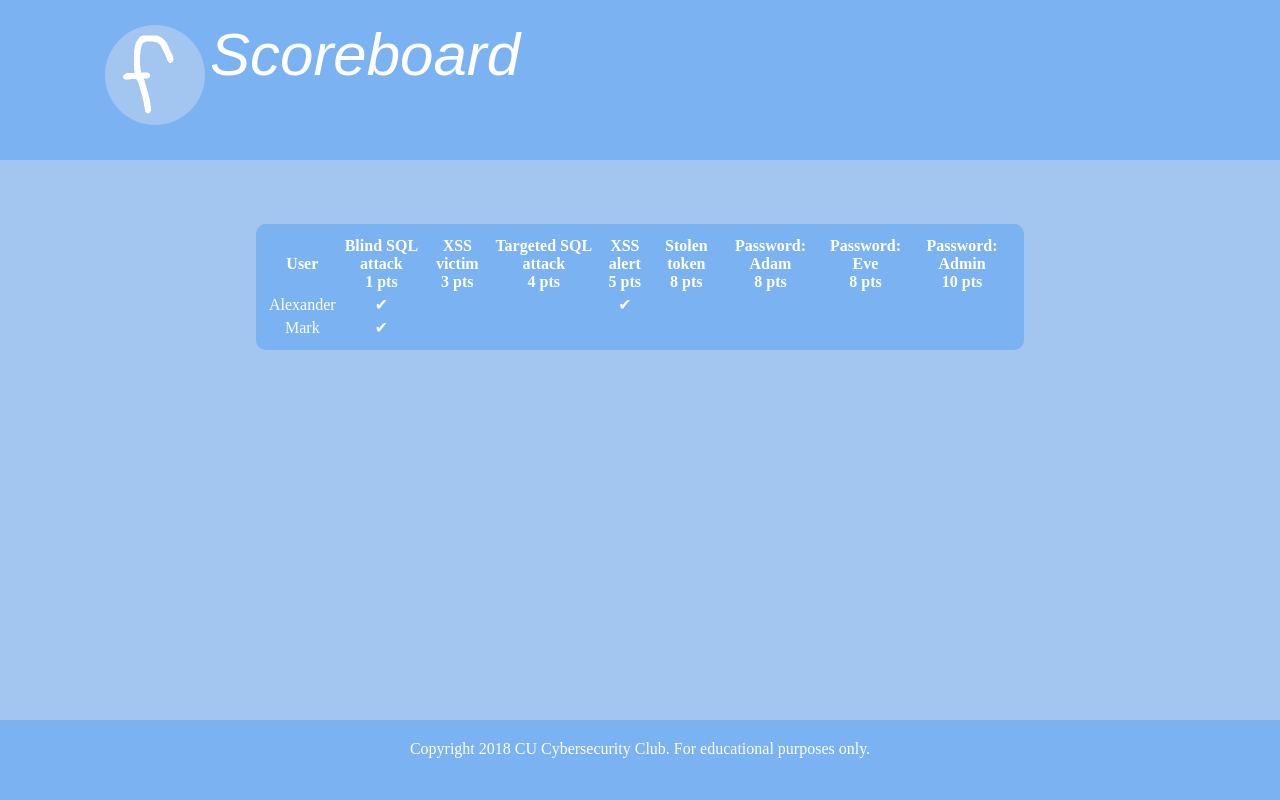
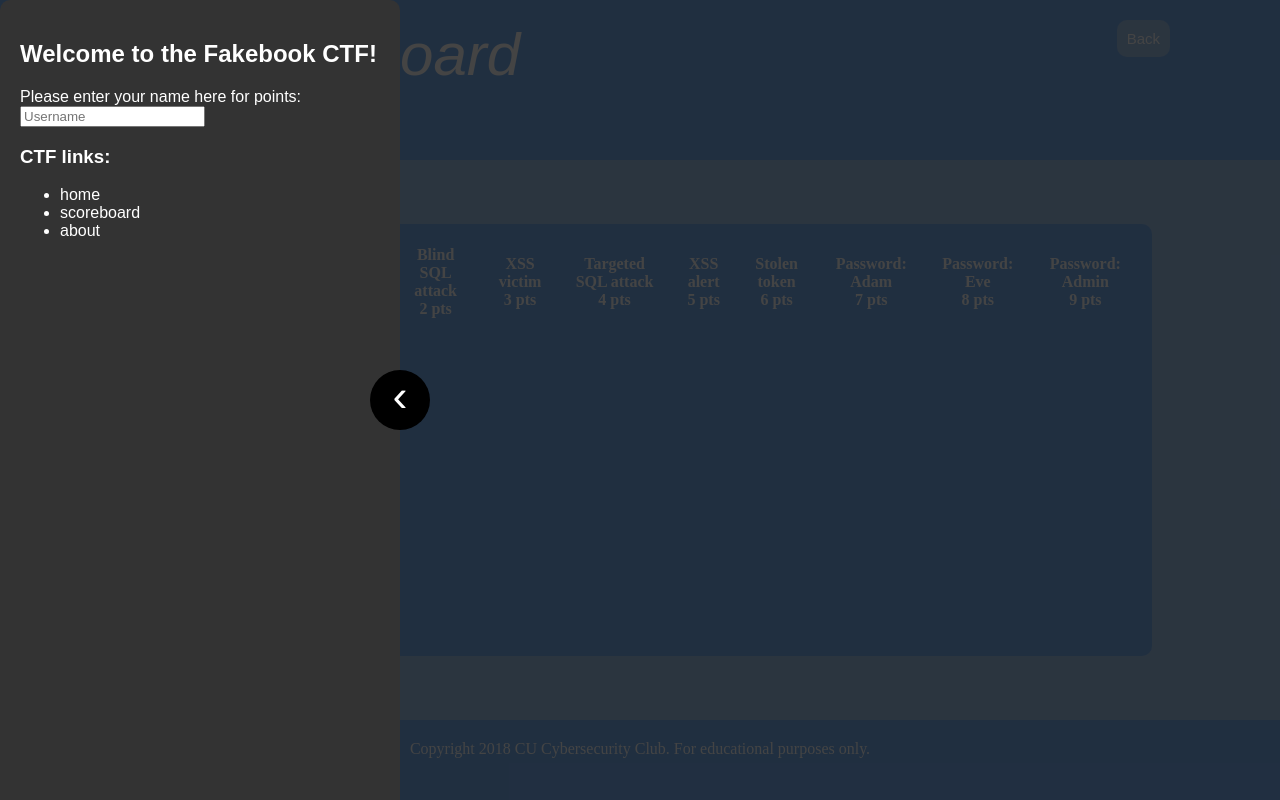
Before and after one commit to CU-Cybersecurity-Club/Fakebook, a Flask app: page /scoreboard in a window 1280 px wide. Run offline with Flask 2, Linux system fonts and the light colour scheme.

Commit message:
Finished achievements

```diff
--- /dev/null
+++ b/achievements.json
@@ -0,0 +1 @@
+{"hit-by-alert": [3, "XSS victim", "Got hit by another player's XSS alert."], "sql-specific-login": [4, "Targeted SQL attack", "Used SQL injection to log on as a specific user."], "sql-login": [2, "Blind SQL attack", "Used SQL injection to log on as the database's first user."], "password-eve": [8, "Password: Eve", "Logged in with Eve's password."], "password-admin": [9, "Password: Admin", "Logged in with Admin's password."], "password-adam": [7, "Password: Adam", "Logged in with Adam's password."], "created-account": [1, "Created account", "Created your account!"], "stolen-token": [6, "Stolen token", "Stole a session token from another user."], "alert": [5, "XSS alert", "Used XSS to insert an alert."]}
--- a/app.py
+++ b/app.py
@@ -16,26 +16,45 @@ socketio.init_app(app)
 
 tokens = {}
 
-achievements = [
-    ('sql-login', 'Blind SQL attack', 'Used SQL injection to log on as the database\'s first user.', 1),
-    ('hit-by-alert', 'XSS victim', 'Got hit by another player\'s XSS alert.', 3),
-    ('sql-specific-login', 'Targeted SQL attack', 'Used SQL injection to log on as a specific user.', 4),
-    ('alert', 'XSS alert', 'Used XSS to insert an alert.', 5),
-    ('stolen-token', 'Stolen token', 'Stole a session token from another user.', 8),
-    ('password-adam', 'Password: Adam', 'Logged in with Adam\'s password.', 8),
-    ('password-eve', 'Password: Eve', 'Logged in with Eve\'s password.', 8),
-    ('password-admin', 'Password: Admin', 'Logged in with Admin\'s password.', 10),
-]
+with open('achievements.json', 'r') as f:
+    achievements = json.loads(f.read())
 
-players = {
-    'Alexander': (['alert', 'sql-login']),
-    'Mark': (['sql-login']),
-}
+with open('players.json', 'r') as f:
+    players = json.loads(f.read())
+
+# achievements = {
+#     'created-account': (1, 'Created account', 'Created your account!'),
+#     'sql-login': (2, 'Blind SQL attack', 'Used SQL injection to log on as the database\'s first user.'),
+#     'hit-by-alert': (3, 'XSS victim', 'Got hit by another player\'s XSS alert.'),
+#     'sql-specific-login': (4, 'Targeted SQL attack', 'Used SQL injection to log on as a specific user.'),
+#     'alert': (5, 'XSS alert', 'Used XSS to insert an alert.'),
+#     'stolen-token': (6, 'Stolen token', 'Stole a session token from another user.'),
+#     'password-adam': (7, 'Password: Adam', 'Logged in with Adam\'s password.'),
+#     'password-eve': (8, 'Password: Eve', 'Logged in with Eve\'s password.'),
+#     'password-admin': (9, 'Password: Admin', 'Logged in with Admin\'s password.'),
+# }
+#
+# players = {
+#     'Alexander': ['alert', 'sql-login'],
+#     'Mark': ['sql-login'],
+# }
 
 def register_achievement(player, achievement_id):
-    if player and achievement_id not in players[player]:
-        print("%s got the achievement: %s" % (player, achievement_id))
-        players[player].append(achievement_id)
+    # with open('achievements.json', 'w') as f:
+    #     f.write(json.dumps(achievements))
+
+    with open('players.json', 'w') as f:
+        f.write(json.dumps(players))
+
+    if player:
+        if player not in players:
+            players[player] = [];
+        if achievement_id not in players[player]:
+            print("%s got the achievement: %s" % (player, achievement_id))
+            players[player].append(achievement_id)
+
+    with open('players.json', 'w') as f:
+        f.write(json.dumps(players))
 
 def get_current_user(request):
     token = request.cookies.get('token', None)
@@ -200,8 +219,18 @@ def logout():
 
 @app.route("/scoreboard", methods = ['GET'])
 def scoreboard():
+    def format_player(e):
+        player, achieved = e
+        score = sum([achievements[ident][0] for ident in achieved])
+        return (player, achieved, score)
+
+    def format_achievement(e):
+        ident, (score, name, desc) = e
+        return (ident, score, name, desc)
+
     return render_template('scoreboard.html',
-        achievements=achievements, players=sorted(players.items()))
+        achievements=sorted(map(format_achievement, achievements.items()), key=lambda x: x[1]),
+        players=sorted(map(format_player, players.items()), key=lambda x: -x[2]))
 
 @app.route("/post", methods = ['POST'])
 def post():
--- /dev/null
+++ b/players.json
@@ -0,0 +1 @@
+{"Alexander": ["created-account"]}
--- a/static/ctf.js
+++ b/static/ctf.js
@@ -35,8 +35,6 @@ alert = function() {
     // This means players can't alert themselves
     attacker = player
     victim = getCookie('player')
-    console.log(attacker)
-    console.log(victim)
     achieve(attacker, 'alert');
     if (attacker != victim) {
       achieve(victim, 'hit-by-alert');
--- a/static/main.css
+++ b/static/main.css
@@ -77,7 +77,7 @@ body {
   color: white;
 }
 
-#signup-button {
+#signup-button, #scoreboard-back {
   background: #A2C6EF;
   border-radius: 10px;
   margin-right: 10px;
@@ -106,7 +106,7 @@ body {
 #main {
   height: 70%;
   background: #A2C6EF;
-  padding: 5% 20% 0 20%;
+  padding: 5% 10% 5% 10%;
 }
 
 #login-welcome {
@@ -309,11 +309,25 @@ body {
 }
 
 #scoreboard {
-  color: #FFF;
-  text-align: center;
+  overflow  : scroll;
   background: #7AB2F2;
   border-radius: 10px;
   padding: 10px;
+  height: 100%;
+}
+
+#scoreboard table {
+  color: #FFF;
+  text-align: center;
+}
+
+#scoreboard tbody {
+  font-weight: bold;
+  margin-top: 10px;
+}
+
+#scoreboard th, td {
+  padding: 10px 10px;
 }
 
 .achieved {
--- a/templates/ctf.html
+++ b/templates/ctf.html
@@ -7,6 +7,7 @@
 
   <h3>CTF links:</h3>
   <ul>
+    <li><a href="/" class=nostyle>home</a></li>
     <li><a href="scoreboard" class=nostyle>scoreboard</a></li>
     <li><a href="about" class=nostyle>about</a></li>
   </ul>
@@ -34,6 +35,7 @@
     document.getElementById("overlay").style.background = "#0000";
     document.getElementById("overlay").style.pointerEvents = "none";
     setCookie('player', player, 7);
+    achieve(player, 'created-account');
   }
 
   if(!getCookie('player')) {
--- a/templates/scoreboard.html
+++ b/templates/scoreboard.html
@@ -2,29 +2,42 @@
   {% include 'head.html' %}
 
   <body>
+    {% include 'ctf.html' %}
     <section id="header">
       <a id="title" class="nostyle" href="/">
         <img src="../static/logo.png" id="logo"></img> Scoreboard
       </a>
+      <a href="/" class="nostyle">
+        <div id="scoreboard-back">
+          Back
+        </div>
+      </a>
     </section>
     <section id="main">
-      <table id="scoreboard">
-        <tr>
-          <th>User</th>
-          {% for (id, name, description, points) in achievements %}
-            <th>{{ name }}<br/>{{ points }} pts</th>
-          {% endfor %}
-        </tr>
-        {% for (player, achieved) in players %}
-          <tr>
-            <td>{{ player }}</td>
-            {% for (id, _, _, _) in achievements %}
-            <td>
-              {% if id in achieved %}&#10004;{% endif %}
-            </td>
-          {% endfor %}
-        {% endfor %}
-      </table>
+      <div id="scoreboard">
+        <table>
+          <thead>
+            <th>User</th>
+            <th>Score</th>
+            {% for (ident, score, name, description) in achievements %}
+              <th>{{ name }}<br/>{{ score }} pts</th>
+            {% endfor %}
+          </thead>
+          <tbody>
+            {% for (player, achieved, score) in players %}
+              <tr>
+                <td>{{ player }}</td>
+                <td>{{ score }}</td>
+                {% for (ident, _, _, _) in achievements %}
+                  <td>
+                    {% if ident in achieved %}&#10004;{% endif %}
+                  </td>
+                {% endfor %}
+              </tr>
+            {% endfor %}
+          </tbody>
+        </table>
+      </div>
     </section>
     {% include 'footer.html' %}
   </body>
```
